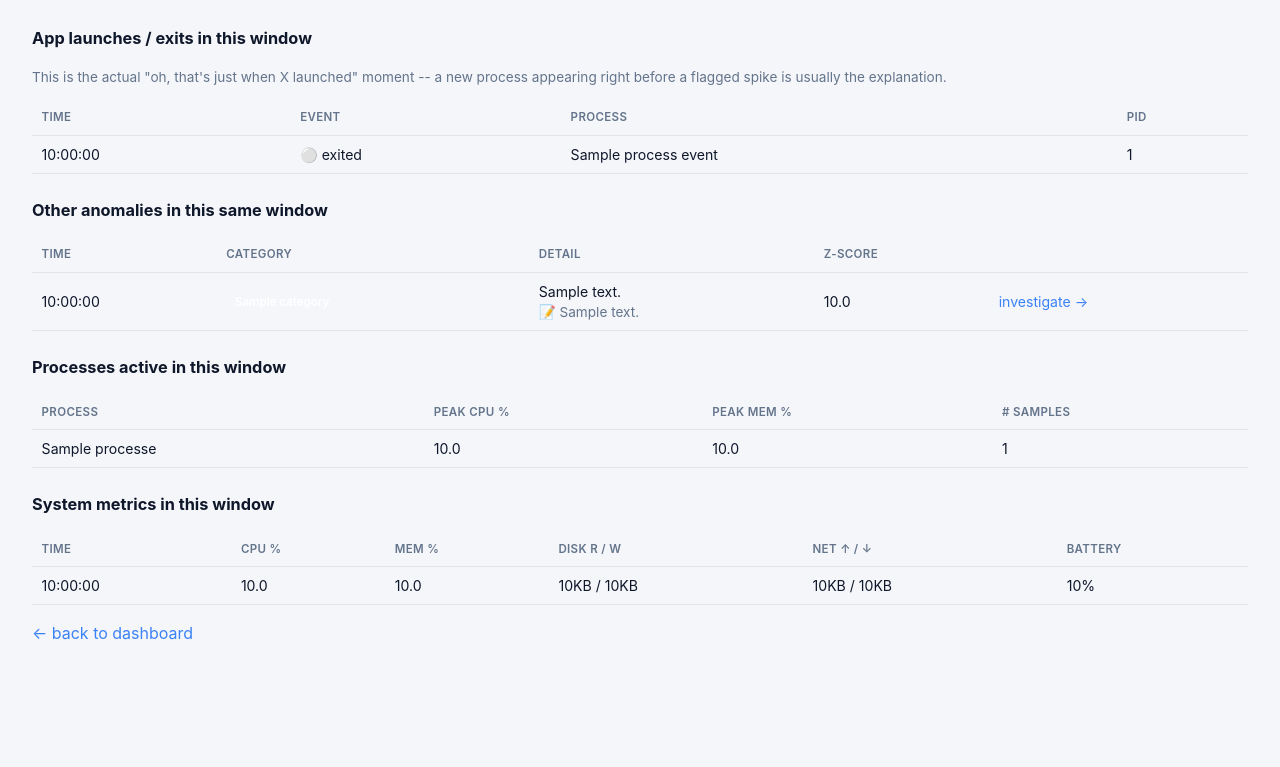
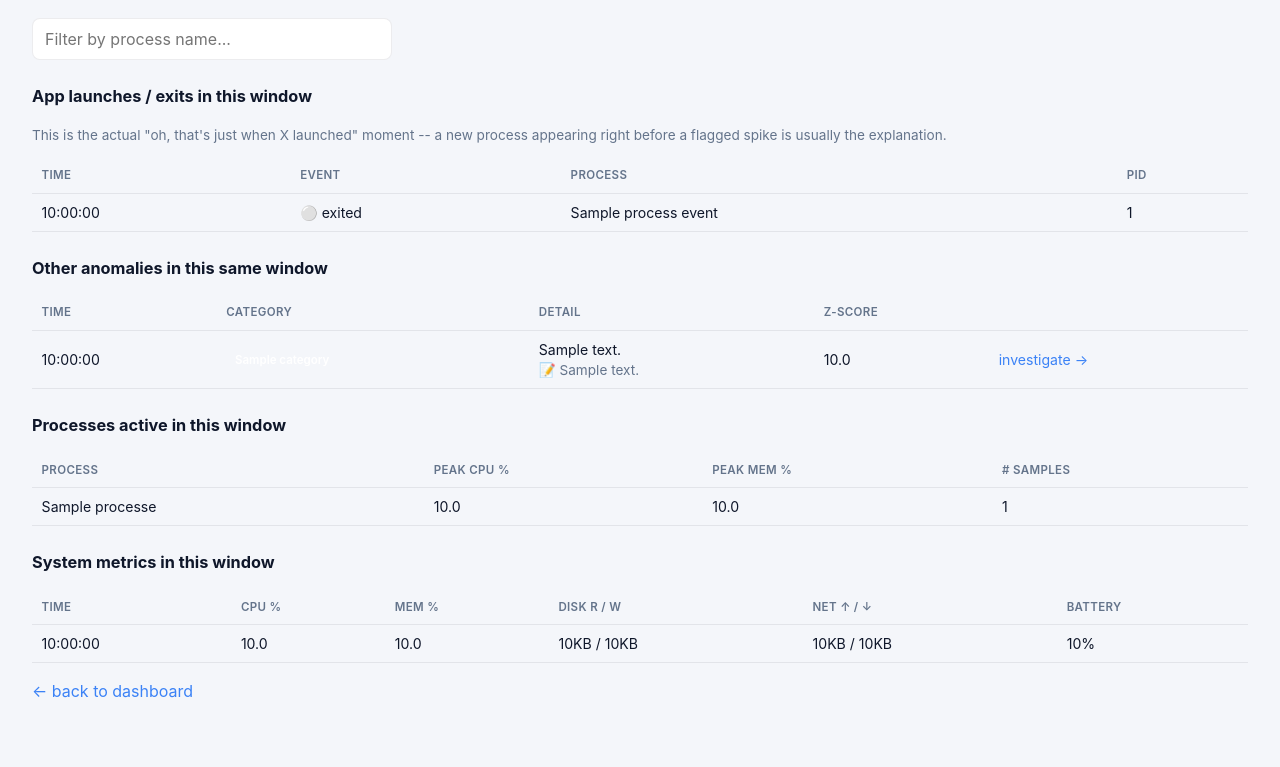
Before and after one commit to kaushalsinh44/syswatch, a Flask app: template dashboard/templates/case.html in a window 1280 px wide. Shown: the part 388-1155 px from the top of the page. Before the commit the page ends 1028 px from the top, so only its background shows below. Run offline with Flask 3, Linux system fonts and the light colour scheme; the template is opened without the code that fills it: most values are stand-ins (such as "Sample title", 1, 10 or a date in 2020).

Commit message:
Add a live filter box to the case file's data tables
Prompted by an actual case file with 178 rows across its tables for a
30-minute window -- scanning that by eye isn't realistic. One search box
now live-filters the app-launches, other-anomalies, and active-processes
tables together (any row whose text matches, e.g. a process name or PID),
with a "Showing X of Y rows" count. System metrics is left unfiltered
since it's a plain time series with no process/text column to match
against -- filtering it would just make it vanish confusingly.

Verified in the browser: typing "chrome" against the real 178-row case
file correctly narrowed it to 54 matching rows across all three tables.

```diff
--- a/dashboard/templates/case.html
+++ b/dashboard/templates/case.html
@@ -36,13 +36,21 @@
 
 <h2>What else was happening ({{ window_start[11:19] }}&ndash;{{ window_end[11:19] }} UTC)</h2>
 
+<div style="margin: 1rem 0;">
+  <input
+    type="search" id="caseFilterInput" placeholder="Filter by process name..."
+    style="width:100%; max-width:360px; font:inherit; padding:0.5rem 0.75rem; border-radius:8px; border:1px solid var(--border); background:var(--surface); color:var(--text);"
+  >
+  <span class="muted" id="filterCount"></span>
+</div>
+
 {% if process_events %}
 <h3>App launches / exits in this window</h3>
 <p class="muted">
   This is the actual "oh, that's just when X launched" moment -- a new process appearing right
   before a flagged spike is usually the explanation.
 </p>
-<table>
+<table class="filterable-table">
   <tr><th>Time</th><th>Event</th><th>Process</th><th>PID</th></tr>
   {% for e in process_events %}
   <tr>
@@ -68,7 +76,7 @@
 
 {% if other_anomalies %}
 <h3>Other anomalies in this same window</h3>
-<table>
+<table class="filterable-table">
   <tr><th>Time</th><th>Category</th><th>Detail</th><th>Z-score</th><th></th></tr>
   {% for a in other_anomalies %}
   <tr>
@@ -87,7 +95,7 @@
 
 <h3>Processes active in this window</h3>
 {% if processes %}
-<table>
+<table class="filterable-table">
   <tr><th>Process</th><th>Peak CPU %</th><th>Peak Mem %</th><th># samples</th></tr>
   {% for p in processes %}
   <tr>
@@ -122,6 +130,27 @@
 <p><a href="/">&larr; back to dashboard</a></p>
 
 <script>
+(function () {
+  const filterInput = document.getElementById('caseFilterInput');
+  const filterCount = document.getElementById('filterCount');
+  if (!filterInput) return;
+
+  filterInput.addEventListener('input', () => {
+    const term = filterInput.value.trim().toLowerCase();
+    let total = 0, visible = 0;
+    document.querySelectorAll('table.filterable-table').forEach(table => {
+      // Skip the first row (header) in each table.
+      Array.from(table.rows).slice(1).forEach(row => {
+        total++;
+        const match = !term || row.textContent.toLowerCase().includes(term);
+        row.style.display = match ? '' : 'none';
+        if (match) visible++;
+      });
+    });
+    filterCount.textContent = term ? `Showing ${visible} of ${total} rows` : '';
+  });
+})();
+
 document.querySelectorAll('.pid-toggle').forEach(link => {
   const originalLabel = link.textContent;
   link.addEventListener('click', () => {
```
Also changed, not shown: README.md.
